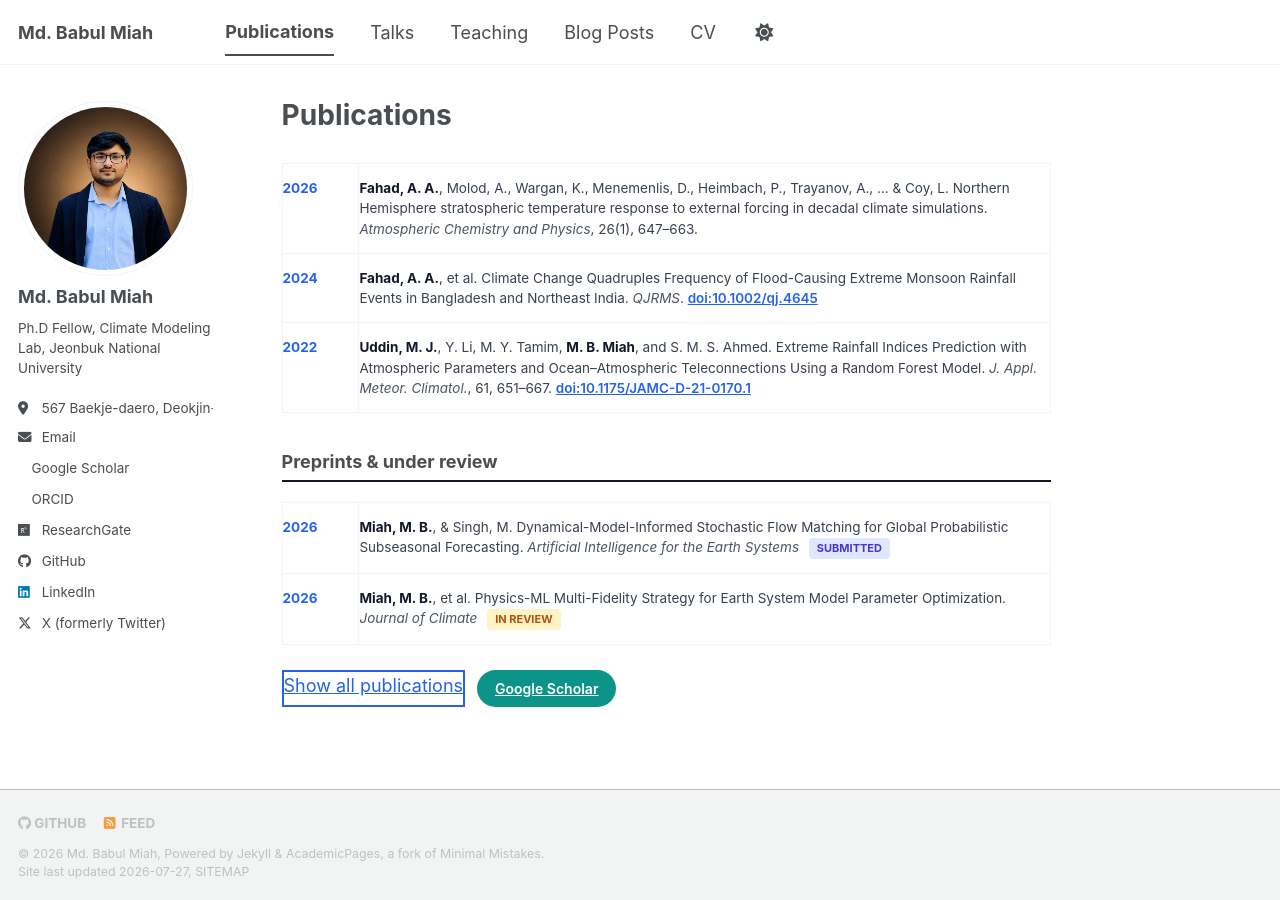
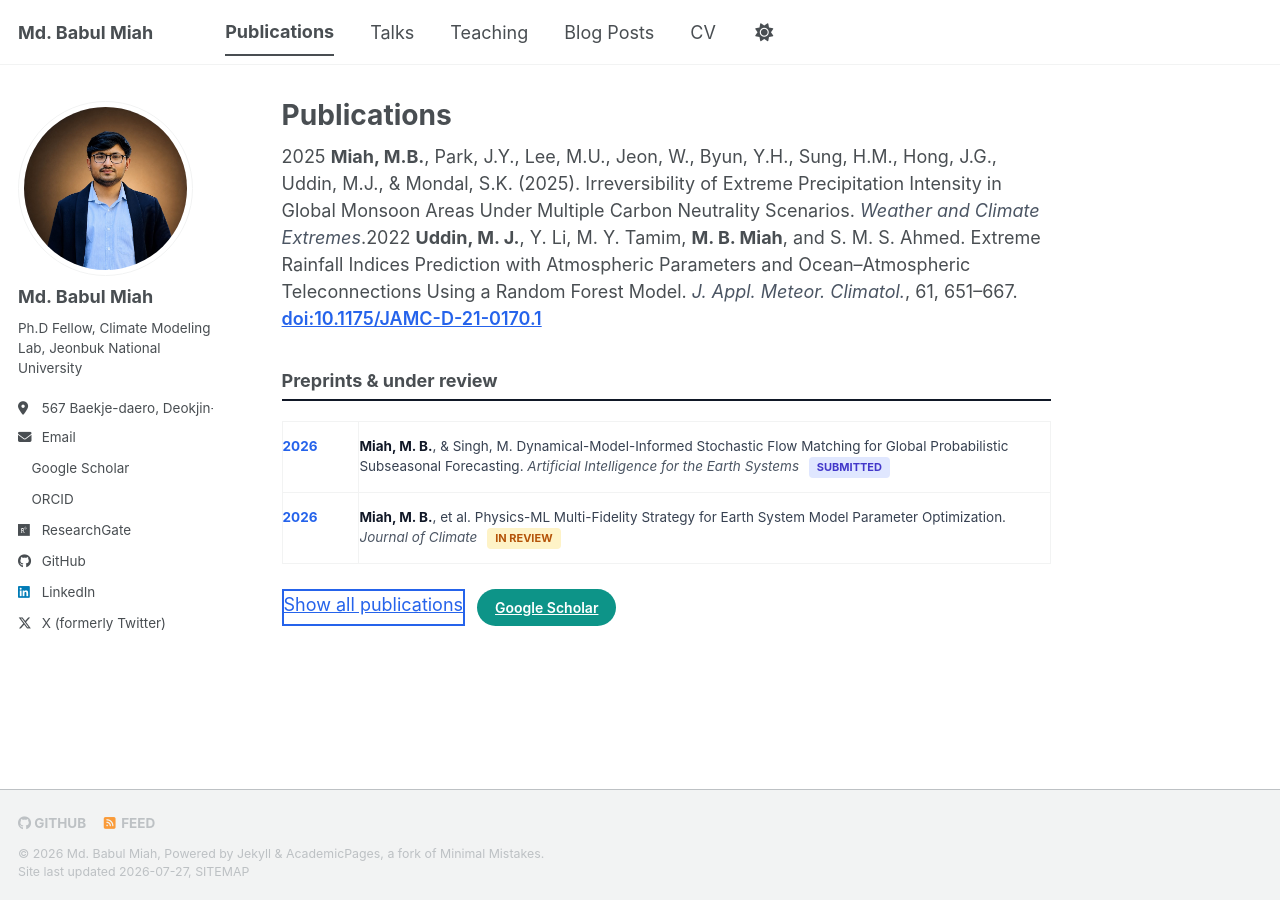
Before and after one commit to mbm-phd/mbm-phd.github.io, a Jekyll site: the page built from _pages/publications.html, in a window 1280 px wide. Built offline with Jekyll 4.4.1, drawn with Linux system fonts in a browser that asks for light colours; a style sheet for code colours, icons or effects is not loaded.

Commit message:
Update publications.html

```diff
--- a/_pages/publications.html
+++ b/_pages/publications.html
@@ -90,17 +90,10 @@ author_profile: true
   }
 </style>
 
-<table class="pub-table">
-  <tr class="pub-row">
-    <td class="pub-year">2026</td>
+<tr class="pub-row">
+    <td class="pub-year">2025</td>
     <td class="pub-details">
-      <strong>Fahad, A. A.</strong>, Molod, A., Wargan, K., Menemenlis, D., Heimbach, P., Trayanov, A., ... & Coy, L. Northern Hemisphere stratospheric temperature response to external forcing in decadal climate simulations. <span class="pub-journal">Atmospheric Chemistry and Physics</span>, 26(1), 647–663.
-    </td>
-  </tr>
-  <tr class="pub-row">
-    <td class="pub-year">2024</td>
-    <td class="pub-details">
-      <strong>Fahad, A. A.</strong>, et al. Climate Change Quadruples Frequency of Flood-Causing Extreme Monsoon Rainfall Events in Bangladesh and Northeast India. <span class="pub-journal">QJRMS</span>. <a href="https://doi.org/10.1002/qj.4645" class="doi-link" target="_blank">doi:10.1002/qj.4645</a>
+      <strong>Miah, M.B.</strong>, Park, J.Y., Lee, M.U., Jeon, W., Byun, Y.H., Sung, H.M., Hong, J.G., Uddin, M.J., & Mondal, S.K. (2025). Irreversibility of Extreme Precipitation Intensity in Global Monsoon Areas Under Multiple Carbon Neutrality Scenarios. <span class="pub-journal">Weather and Climate Extremes</span>.
     </td>
   </tr>
   <tr class="pub-row">
```
